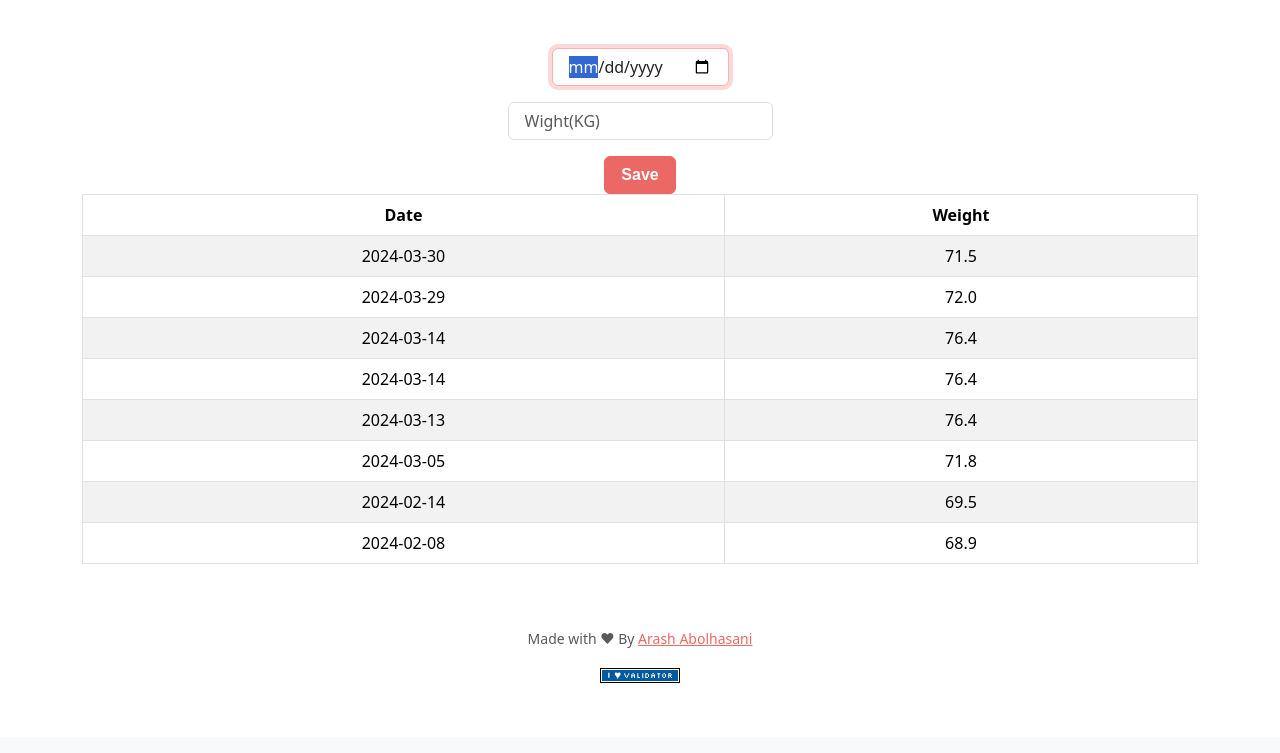
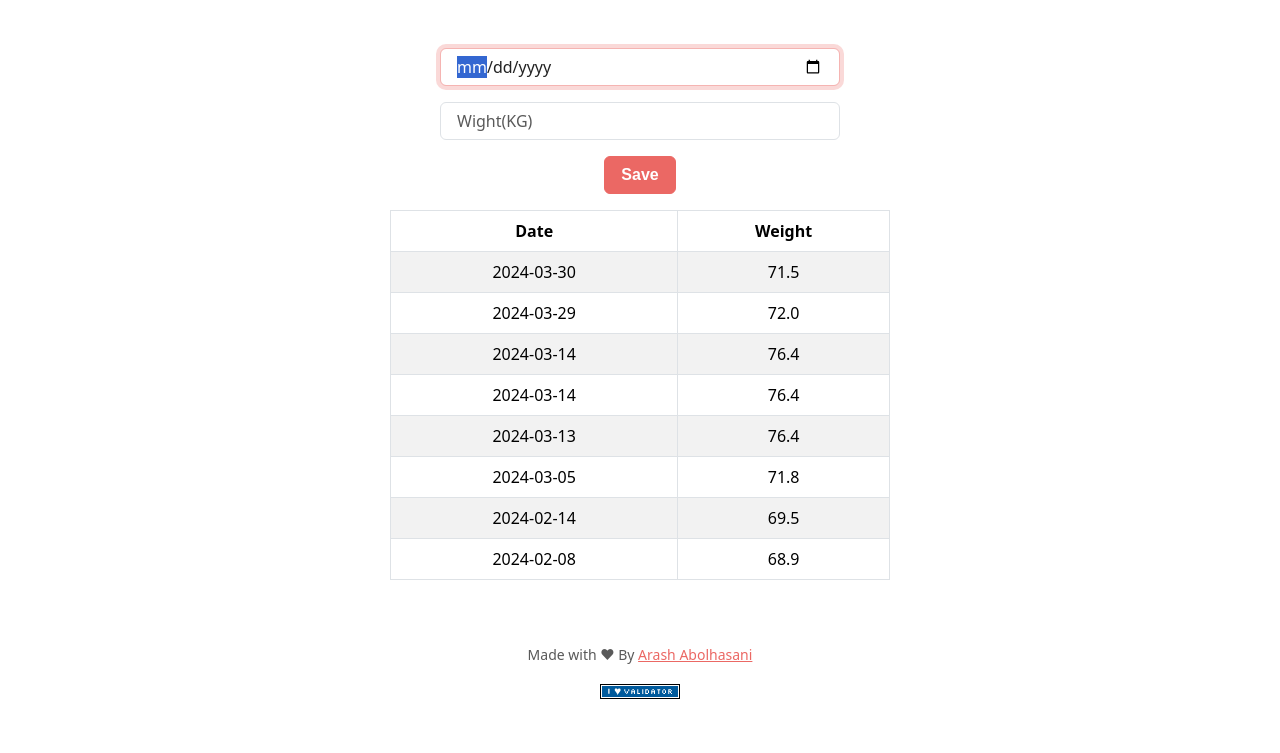
Before and after one commit to aras72h/weight-tracker, a Flask app: page / in a window 1280 px wide. Shown: the part 69-822 px from the top of the page. Before the commit the page ends 752 px from the top, so only its background shows below. Run offline with Flask 3, Linux system fonts and the light colour scheme; a user stored in the database is signed in; some libraries are stand-ins or nearby versions; some web fonts are replaced.

Commit message:
Fixed 3 styling issues

```diff
--- a/static/styles.css
+++ b/static/styles.css
@@ -0,0 +1,9 @@
+.unify-inputs .form-control {
+    width: 70% !important;
+    max-width: 400px;
+}
+
+table {
+    max-width: 500px;
+    margin: 0 auto;
+}
--- a/templates/macros.html
+++ b/templates/macros.html
@@ -1,5 +1,6 @@
 {% macro add() %}
-    <form action="/add" method="post">
+    <div class="unify-inputs">
+        <form action="/add" method="post" class="mb-3">
             <div class="mb-3">
                 <input autocomplete="off" autofocus class="form-control mx-auto w-auto" name="date" placeholder="Da" type="date">
             </div>
@@ -8,6 +9,7 @@
             </div>
             <button class="btn btn-primary" type="submit">Save</button>
         </form>
+    </div>
 {% endmacro %}
 
 {% macro history_table(weights) %}
```
Lines whose indentation alone changed are shown as unchanged.
